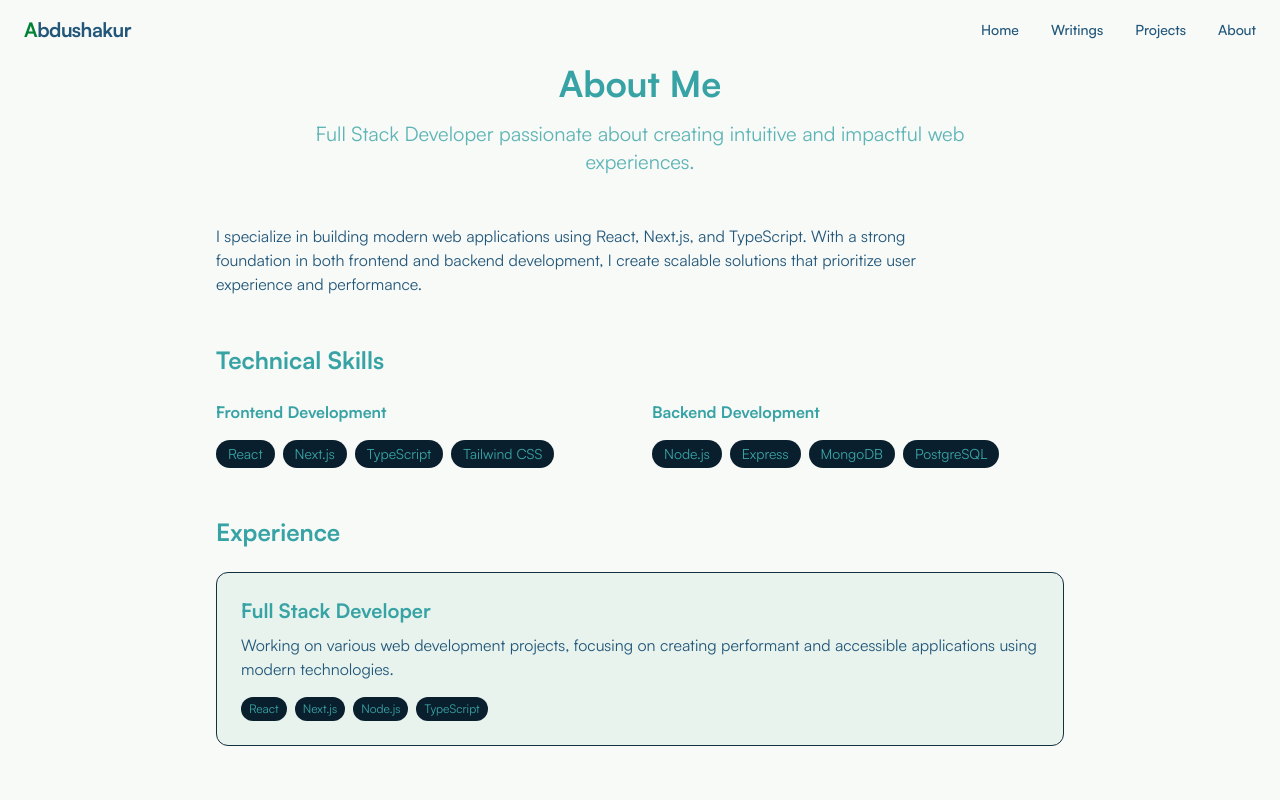
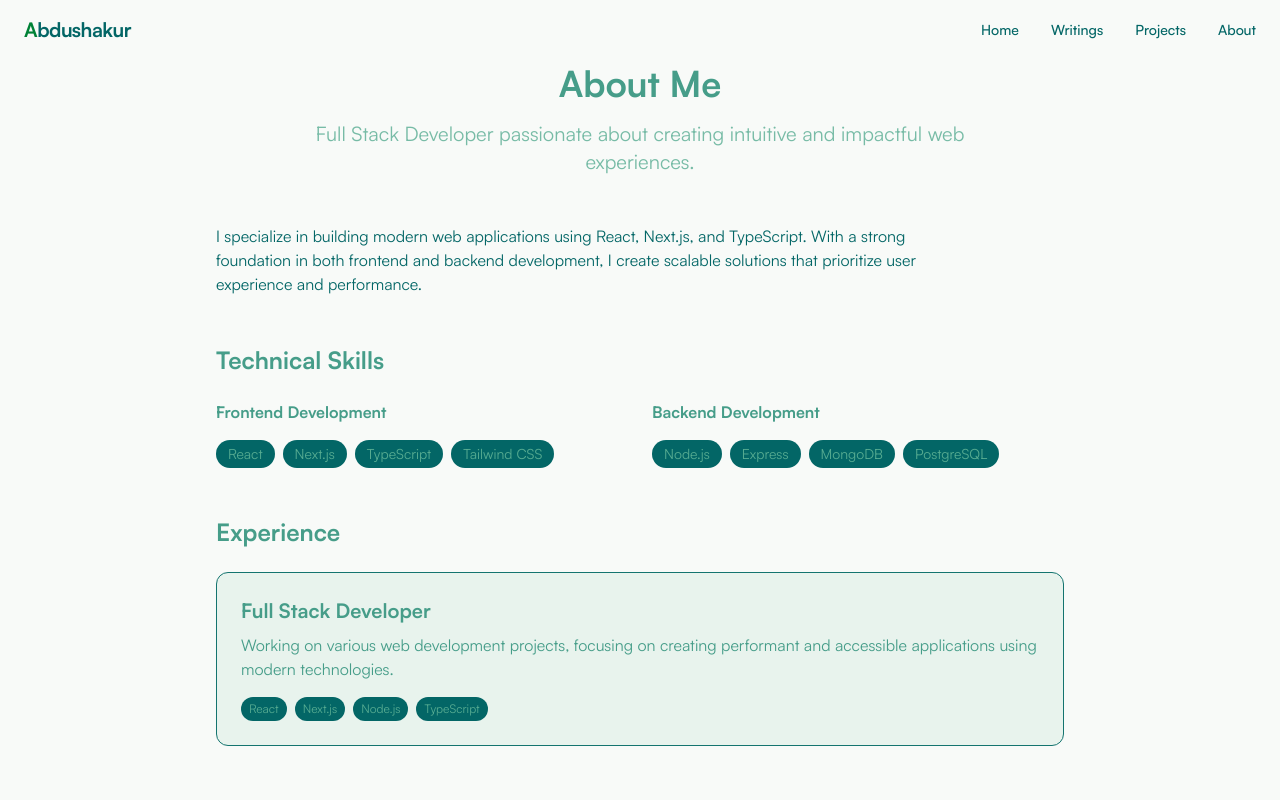
Before and after one commit to abdushakurob/abdushakurob.github.io, a Next.js app: page /about in a window 1280 px wide. Shown: the top 800 px of the page. Built offline with nearby package versions, Linux system fonts and the light colour scheme.

Commit message:
refactor: Update color palette in globals.css for enhanced accessibility and visual consistency

```diff
--- a/app/globals.css
+++ b/app/globals.css
@@ -4,48 +4,47 @@
 /* ===============================
    ✅ Design Tokens (Color System)
 ================================= */
-@theme {  /* Primary Brand Palette (Ocean Blue) */
-  --color-primary-100: #0a1f2d;
-  --color-primary-200: #133040;
-  --color-primary-300: #1b4154;
-  --color-primary-400: #1d4d69;
-  --color-primary-500: #22577a; /* Main brand color */
-  --color-primary-600: #38a3a5;
-  --color-primary-700: #57cc99;
-  --color-primary-800: #80ed99;
-  --color-primary-900: #c7f9cc;
+@theme {  /* Primary Brand Palette (Green) */
+  --color-primary-100: #036666;
+  --color-primary-200: #14746f;
+  --color-primary-300: #248277;
+  --color-primary-400: #358f80;
+  --color-primary-500: #469d89; /* Main brand color */
+  --color-primary-600: #56ab91;
+  --color-primary-700: #67b99a;
+  --color-primary-800: #78c6a3;
+  --color-primary-900: #88d4ab;
 
-  /* Accent Palette (Teal to Green) */
-  --color-accent-100: #133638;
-  --color-accent-200: #1d4d4e;
-  --color-accent-300: #276466;
-  --color-accent-400: #318486;
-  --color-accent-500: #38a3a5; /* Accent color */
-  --color-accent-600: #57cc99;
-  --color-accent-700: #6de0ac;
-  --color-accent-800: #80ed99;
-  --color-accent-900: #c7f9cc;
+  /* Accent Palette (Light Green) */
+  --color-accent-100: #14746f;
+  --color-accent-200: #248277;
+  --color-accent-300: #358f80;
+  --color-accent-400: #469d89;
+  --color-accent-500: #56ab91; /* Accent color */
+  --color-accent-600: #67b99a;
+  --color-accent-700: #78c6a3;
+  --color-accent-800: #88d4ab;
+  --color-accent-900: #99e2b4;
 
   /* Rich Green for Depth */
-  --color-rich-100: #0a1f1d;
-  --color-rich-200: #133230;
-  --color-rich-300: #1b4440;
-  --color-rich-400: #225750;
-  --color-rich-500: #2a6a60;
+  --color-rich-100: #036666;
+  --color-rich-200: #14746f;
+  --color-rich-300: #248277;
+  --color-rich-400: #358f80;
+  --color-rich-500: #469d89;
   --color-rich-600: #254a66;
   --color-rich-700: #3d7baa;
   --color-rich-800: #77a8ce;
-  --color-rich-900: #bbd3e6;
-  /* Neutrals */
+  --color-rich-900: #bbd3e6;  /* Neutrals */
   --color-bg-light: #f8faf8;
-  --color-bg-dark: #133040;
+  --color-bg-dark: #036666;
   --color-surface-light: #e8f3ed;
-  --color-surface-dark: #22577a;
+  --color-surface-dark: #14746f;
 
   /* Text + UI Elements */
-  --color-text-base: #22577a;
-  --color-text-muted: #38a3a5;
-  --color-border: #c7f9cc;
+  --color-text-base: #036666;
+  --color-text-muted: #358f80;
+  --color-border: #88d4ab;
 
   /* Fonts */
   --font-display: var(--font-satoshi), system-ui, sans-serif;
@@ -66,19 +65,19 @@ body {
 @media (prefers-color-scheme: dark) {
   body {
     background-color: var(--color-bg-dark);
-    color: var(--color-surface-light);
+    color: var(--color-accent-900);
   }
 }
 
 h1, h2, h3, h4, h5, h6 {
   font-family: var(--font-heading);
   font-weight: 700;
-  color: var(--color-primary-600);
+  color: var(--color-primary-500);
 }
 
 @media (prefers-color-scheme: dark) {
   h1, h2, h3, h4, h5, h6 {
-    color: var(--color-accent-300);
+    color: var(--color-accent-800);
   }
 }
 
@@ -130,21 +129,23 @@ h1, h2, h3, h4, h5, h6 {
 
 @media (prefers-color-scheme: dark) {
   .prose {
-    color: var(--color-surface-light);
+    color: var(--color-accent-900);
   }
 
   .prose blockquote {
-    background-color: var(--color-primary-700);
-    color: var(--color-accent-200);
+    background-color: var(--color-rich-200);
+    color: var(--color-accent-800);
+    border-left-color: var(--color-accent-600);
   }
 
   .prose code {
-    background-color: var(--color-primary-800);
-    color: var(--color-accent-300);
+    background-color: var(--color-rich-300);
+    color: var(--color-accent-800);
   }
 
   .prose pre {
-    background-color: var(--color-primary-800);
+    background-color: var(--color-rich-200);
+    color: var(--color-accent-900);
   }
 }
 
```
